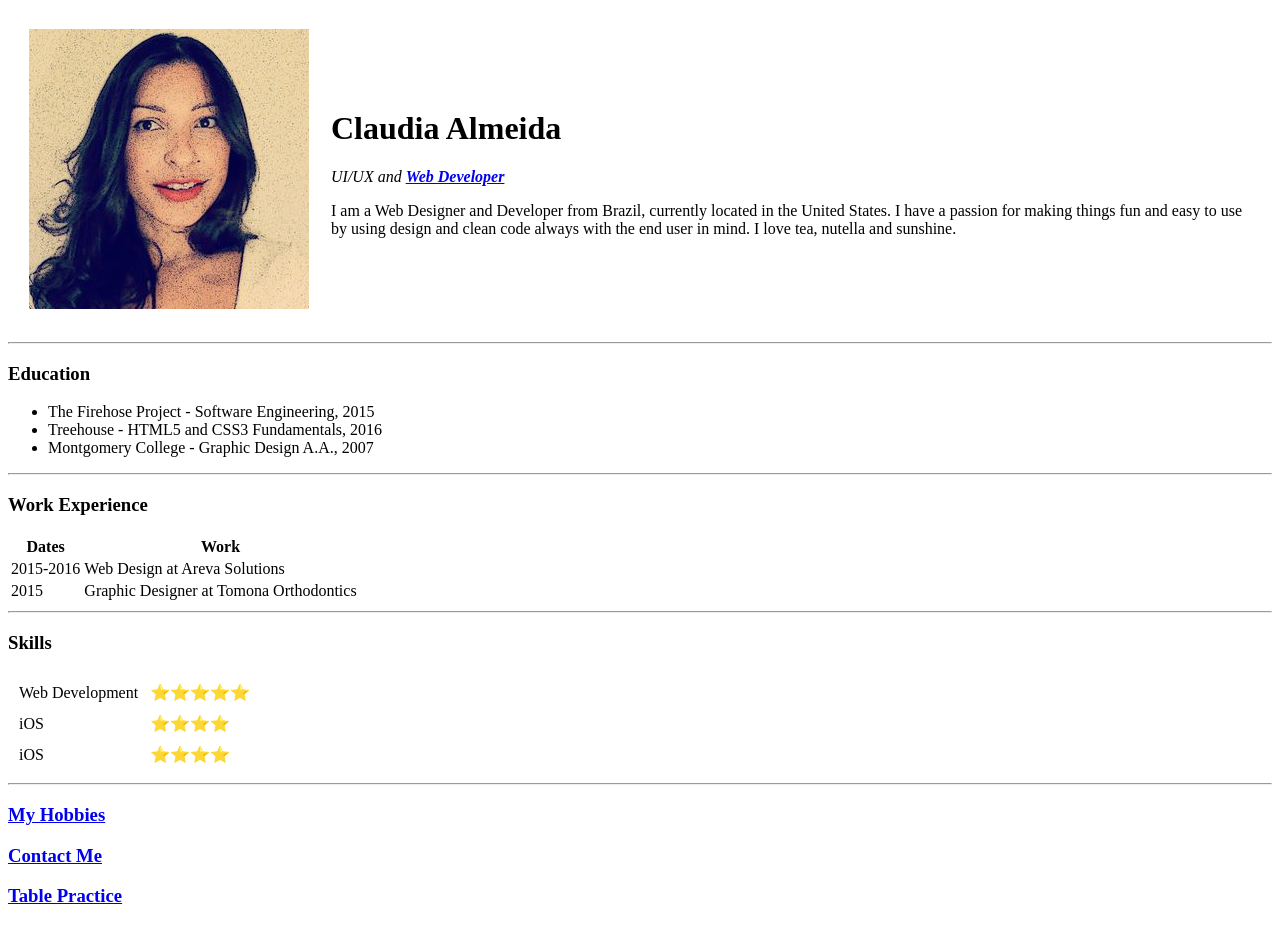
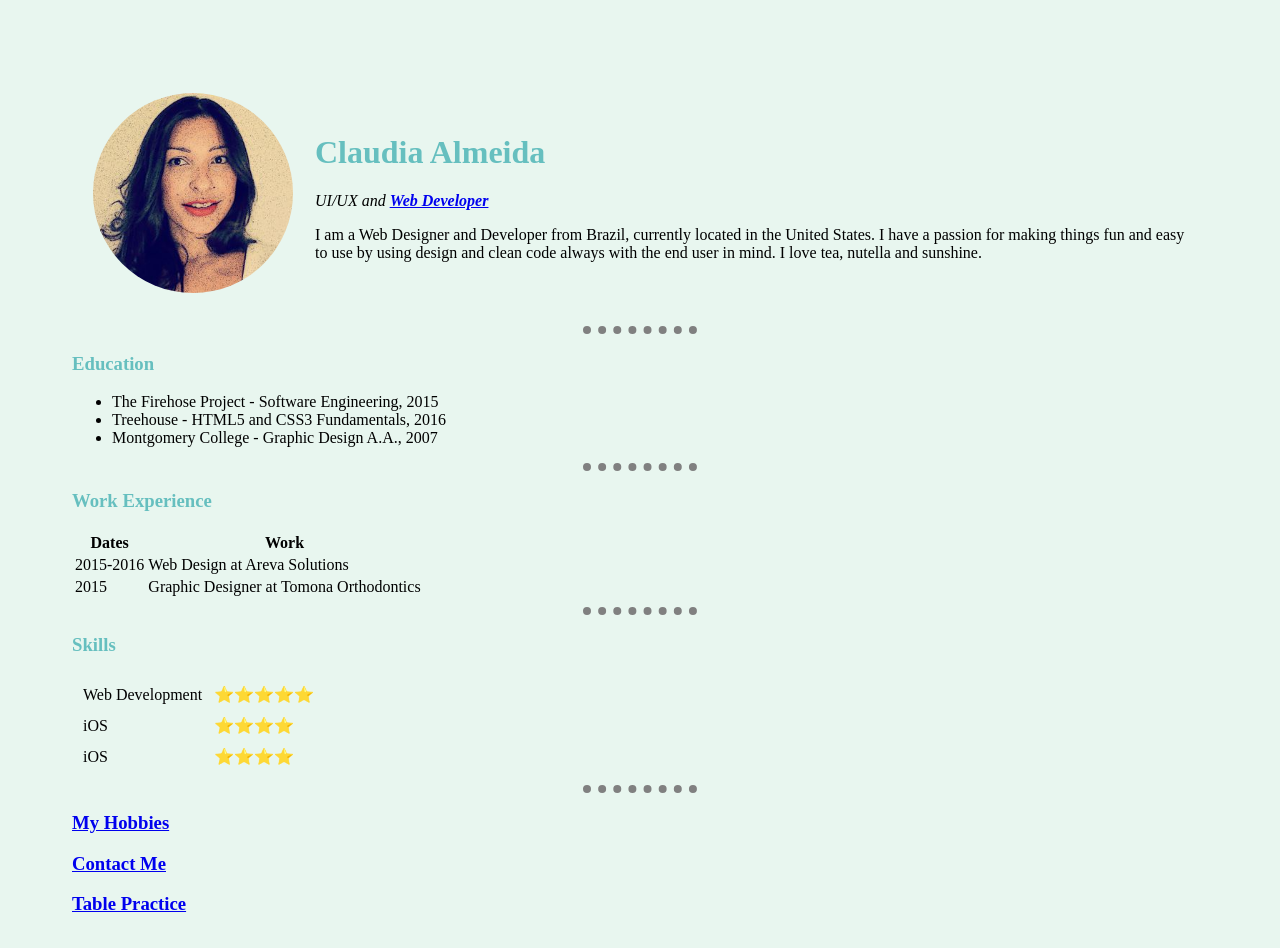
Before and after one commit to cacauzen/CV, a plain HTML site: page index.html in a window 1280 px wide. Before the commit the page ends 926 px from the top, so only its background shows below. Drawn offline with Linux system fonts and the light colour scheme.

Commit message:
Add files via upload

```diff
--- /dev/null
+++ b/css/styles.css
@@ -0,0 +1,18 @@
+body{
+  background-color: #E8F6EF;
+  padding: 5%;
+}
+hr{
+
+  border: none;
+  border-top: dotted 8px gray;
+  width: 10%;
+}
+h3, h1 {
+  color: #66BFBF;
+
+}
+img{
+  height: 200px;
+  border-radius: 50%;
+}
--- a/index.html
+++ b/index.html
@@ -4,6 +4,7 @@
 <head>
   <meta charset="utf-8">
   <title>🖤 Claudia's Personal Site</title>
+  <link rel="stylesheet" href="css/styles.css">
 </head>
 
 <body>
```
Also changed, not shown: contact.html (+1 -0 lines), hobbies.html (+1 -0 lines).
